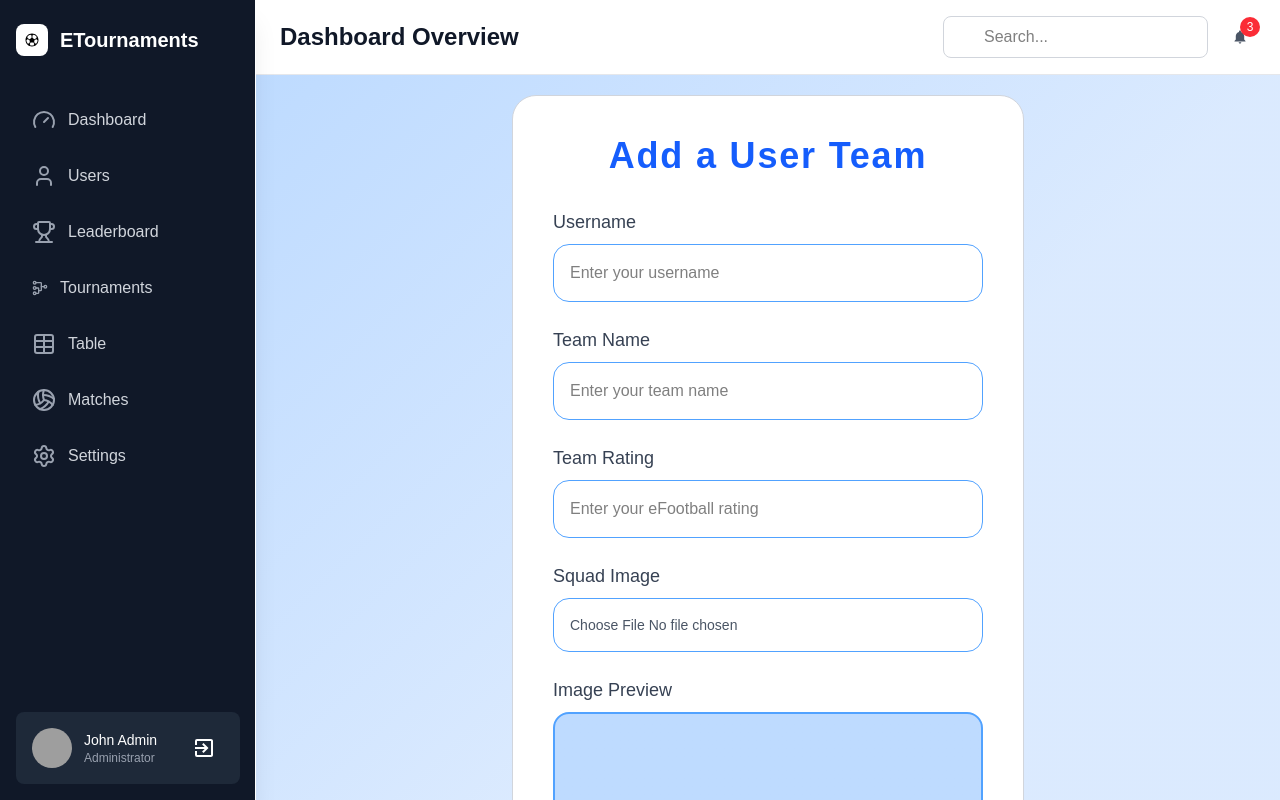
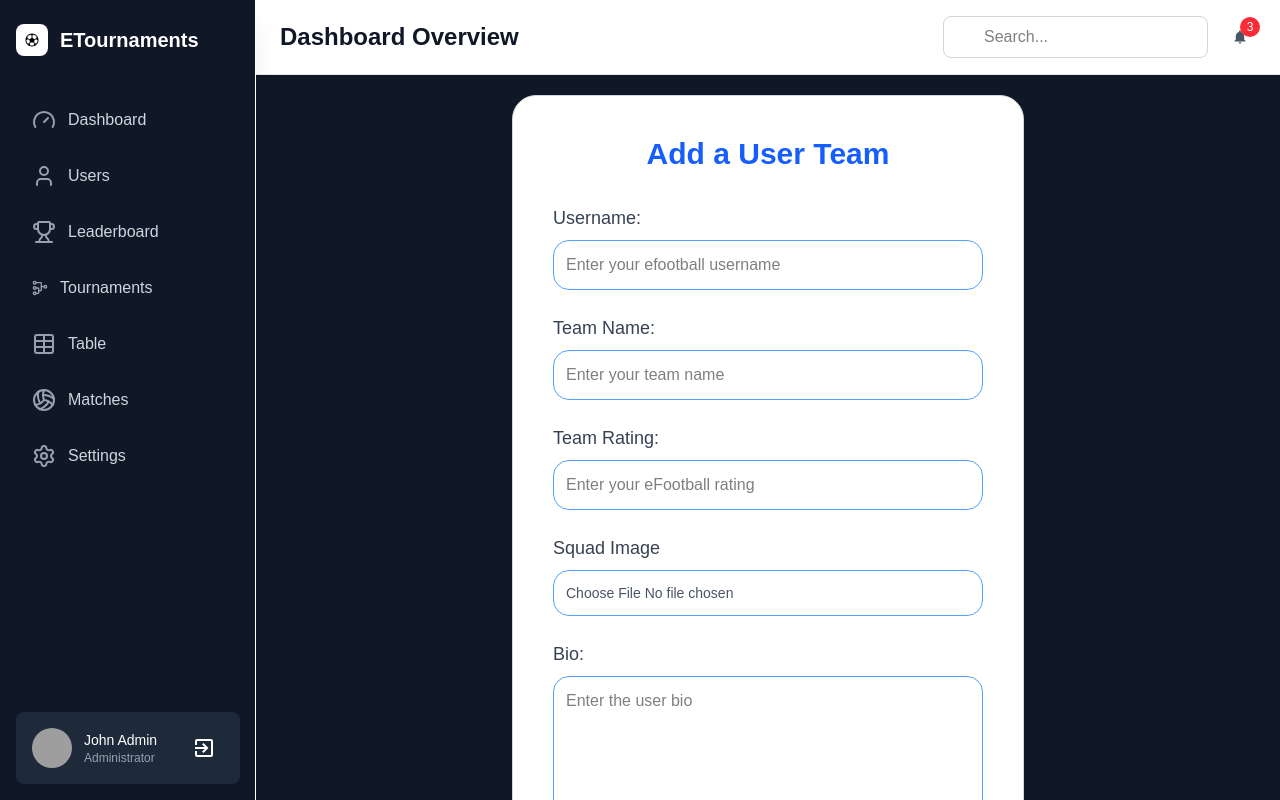
Before and after one commit to Ayomide-Philip/etournament, a Next.js app: page /user/adduser in a window 1280 px wide. Shown: the top 800 px of the page. Built offline with nearby package versions, Linux system fonts and the light colour scheme; grey boxes are pictures that could not be loaded.

Commit message:
changing the typo of the image viewer, and changing it in the files where it appear and using use state in the form to add new users

```diff
--- a/app/user/adduser/page.js
+++ b/app/user/adduser/page.js
@@ -1,47 +1,75 @@
+/* eslint-disable @next/next/no-img-element */
+"use client";
+
+import { useState } from "react";
+
 export default function Page() {
+  const [username, setUsername] = useState("");
+  const [teamName, setTeamName] = useState("");
+  const [teamRating, setTeamRating] = useState();
+  const [imageUrl, setImageUrl] = useState("");
+  function getImageUrl(e) {
+    if (e && e[0]) {
+      const reader = new FileReader();
+      reader.onload = (e) => {
+        setImageUrl(e.target.result);
+      };
+      reader.readAsDataURL(e[0]);
+    }
+  }
+
   return (
-    <div className="flex justify-center items-center min-h-screen bg-gradient-to-br from-blue-200 via-blue-100 to-blue-100 p-5">
+    <div className="flex justify-center items-center min-h-screen p-5">
       <div className="w-full max-w-lg p-10 bg-white border border-gray-300 rounded-3xl shadow-3xl">
-        <h2 className="text-4xl font-extrabold text-center text-blue-600 mb-8 tracking-wider">
+        <h2 className="text-3xl font-bold text-center text-blue-600 mb-8">
           Add a User Team
         </h2>
 
         <form className="space-y-6">
           <div>
             <label className="block text-gray-700 text-lg font-medium mb-2">
-              Username
+              Username:
             </label>
             <input
               type="text"
               name="username"
-              placeholder="Enter your username"
-              className="p-4 w-full border border-blue-400 rounded-2xl focus:outline-none focus:ring-2 focus:ring-blue-500 transition ease-in-out"
+              placeholder="Enter your efootball username"
+              className="p-3 w-full border border-blue-400 rounded-2xl focus:outline-none focus:ring-2 focus:ring-blue-500 transition ease-in-out"
+              onChange={(e) => {
+                setUsername(e.target.value);
+              }}
             />
           </div>
 
           <div>
             <label className="block text-gray-700 text-lg font-medium mb-2">
-              Team Name
+              Team Name:
             </label>
             <input
               type="text"
-              name="team_name"
+              name="teamName"
               placeholder="Enter your team name"
-              className="p-4 w-full border border-blue-400 rounded-2xl focus:outline-none focus:ring-2 focus:ring-blue-500 transition ease-in-out"
+              className="p-3 w-full border border-blue-400 rounded-2xl focus:outline-none focus:ring-2 focus:ring-blue-500 transition ease-in-out"
+              onChange={(e) => {
+                setTeamName(e.target.value);
+              }}
             />
           </div>
 
           <div>
             <label className="block text-gray-700 text-lg font-medium mb-2">
-              Team Rating
+              Team Rating:
             </label>
             <input
               type="number"
-              name="team_rating"
+              name="teamRating"
               min="1"
               max="4000"
               placeholder="Enter your eFootball rating"
-              className="p-4 w-full border border-blue-400 rounded-2xl focus:outline-none focus:ring-2 focus:ring-blue-500 transition ease-in-out"
+              className="p-3 w-full border border-blue-400 rounded-2xl focus:outline-none focus:ring-2 focus:ring-blue-500 transition ease-in-out"
+              onChange={(e) => {
+                setTeamRating(e.target.value);
+              }}
             />
           </div>
 
@@ -53,7 +81,24 @@
               type="file"
               name="squad_image"
               accept="image/*"
-              className="w-full p-4 text-sm text-gray-600 border border-blue-400 rounded-2xl focus:outline-none focus:ring-2 focus:ring-blue-500 transition ease-in-out"
+              className="w-full p-3 text-sm text-gray-600 border border-blue-400 rounded-2xl focus:outline-none focus:ring-2 focus:ring-blue-500 transition ease-in-out"
+              onChange={(e) => {
+                getImageUrl(e.target.files);
+              }}
+            />
+          </div>
+
+          <div>
+            <label className="block text-gray-700 text-lg font-medium mb-2">
+              Bio:
+            </label>
+            <textarea
+              placeholder="Enter the user bio"
+              rows={5}
+              className="p-3 w-full border border-blue-400 rounded-2xl focus:outline-none focus:ring-2 focus:ring-blue-500 transition ease-in-out resize-none"
+              onChange={(e) => {
+                setTeamRating(e.target.value);
+              }}
             />
           </div>
 
@@ -62,11 +107,15 @@
               Image Preview
             </p>
             <div className="w-full h-48 bg-gradient-to-br from-blue-200 to-blue-200 rounded-2xl flex items-center justify-center text-gray-500 border-2 border-blue-400">
-              {/* <img
-                src="/testing.jpg"
-                className="w-full h-full rounded-2xl p-1"
-              /> */}
-              <p>Image Preview will appear here</p>
+              {imageUrl == "" ? (
+                <p>Image Preview will appear here</p>
+              ) : (
+                <img
+                  src={imageUrl}
+                  className="w-full h-full rounded-2xl p-1"
+                  alt="User Squad"
+                />
+              )}
             </div>
           </div>
 
--- a/app/user/page.js
+++ b/app/user/page.js
@@ -1,7 +1,7 @@
 /* eslint-disable @next/next/no-img-element */
 "use client";
 import { Minus } from "lucide-react";
-import ImageViewer from "../componet/imageVoewer";
+import ImageViewer from "../componet/imageViewer";
 import { useState } from "react";
 
 const userInfo = [
```
Also changed, not shown: app/componet/imageViewer.js (renamed from app/componet/imageVoewer.js).
